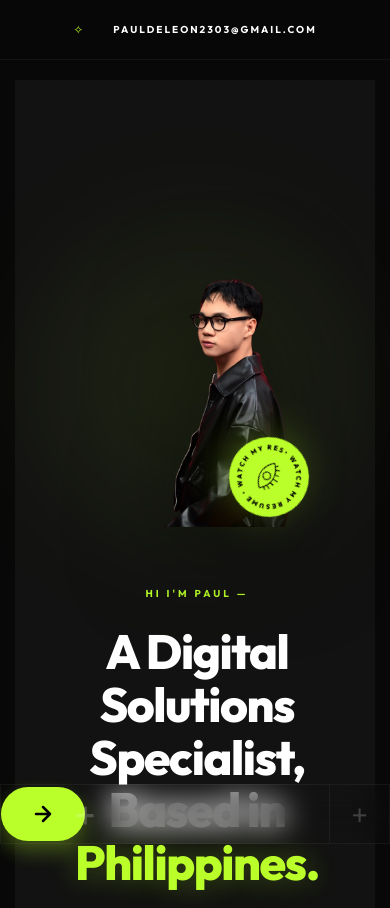
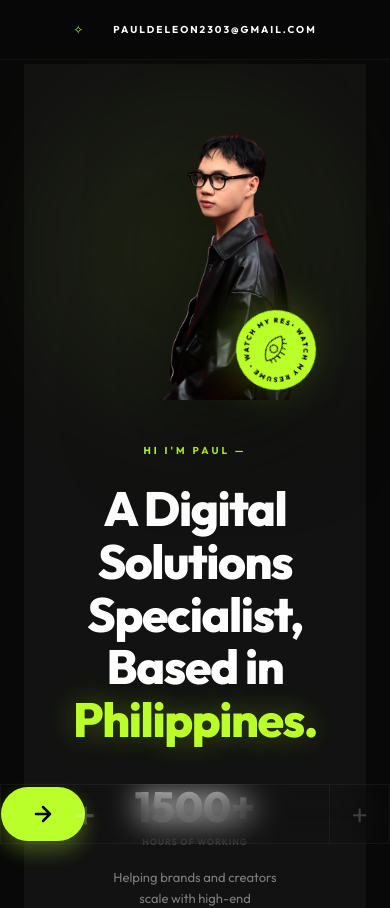
Before and after one commit to pauldl23/Portfolio-SoftwareEngineer-FullStackDev, a React (Vite) app: page / in a window 390 px wide. Shown: the top 908 px of the page. Built offline with nearby package versions, Linux system fonts and the light colour scheme.

Commit message:
feat: optimize animations, media loading performance, and mobile responsive layout

```diff
--- a/src/components/BioSection.jsx
+++ b/src/components/BioSection.jsx
@@ -1,5 +1,6 @@
 import React from 'react';
 import { motion } from 'framer-motion';
+import { fastTransition } from '../utils/animations';
 
 const BioSection = () => {
   return (
@@ -11,10 +12,11 @@ const BioSection = () => {
               className="arched-glass-frame"
               initial={{ clipPath: "inset(100% 0% 0% 0%)" }}
               whileInView={{ clipPath: "inset(0% 0% 0% 0%)" }}
-              transition={{ duration: 1.5, ease: [0.16, 1, 0.3, 1] }}
+              viewport={{ once: true, margin: "-50px" }}
+              transition={fastTransition}
             >
-              <img src="assets/section2/25_bg.png" alt="nature" className="bio-frame-bg" />
-              <img src="page-sections/otherassets/profile2.png" alt="Paul" className="bio-portrait" />
+              <img src="assets/section2/25_bg.png" alt="nature" className="bio-frame-bg" loading="lazy" decoding="async" />
+              <img src="page-sections/otherassets/profile2.png" alt="Paul" className="bio-portrait" loading="lazy" decoding="async" />
 
               <motion.div
                 className="diagonal-lime-strip"
@@ -37,7 +39,8 @@ const BioSection = () => {
           className="bio-text-side"
           initial={{ opacity: 0, x: 50 }}
           whileInView={{ opacity: 1, x: 0 }}
-          transition={{ duration: 1, delay: 0.3 }}
+          viewport={{ once: true, margin: "-50px" }}
+          transition={fastTransition}
         >
           <div className="bio-pill">BIO</div>
           <h2 className="bio-headline">
--- a/src/components/HeroSection.jsx
+++ b/src/components/HeroSection.jsx
@@ -1,5 +1,6 @@
 import React from 'react';
 import { motion } from 'framer-motion';
+import { fastTransition } from '../utils/animations';
 
 const HeroSection = () => {
   return (
@@ -9,7 +10,8 @@ const HeroSection = () => {
           className="hero-text-block"
           initial={{ opacity: 0, x: -50 }}
           whileInView={{ opacity: 1, x: 0 }}
-          transition={{ duration: 1, ease: [0.16, 1, 0.3, 1] }}
+          viewport={{ once: true, margin: "-50px" }}
+          transition={fastTransition}
         >
           <div className="hero-greeting">HI I'M PAUL —</div>
           <h1 className="hero-title">
@@ -40,12 +42,15 @@ const HeroSection = () => {
             className="portrait-frame"
             initial={{ opacity: 0, scale: 0.95, y: 20 }}
             whileInView={{ opacity: 1, scale: 1, y: 0 }}
-            transition={{ duration: 1.2, ease: [0.16, 1, 0.3, 1] }}
+            viewport={{ once: true, margin: "-50px" }}
+            transition={fastTransition}
           >
             <img
               src="assets/13_profilephoto.png"
               alt="Paul"
               className="main-portrait"
+              loading="eager"
+              fetchpriority="high"
             />
 
             <motion.a
@@ -58,7 +63,7 @@ const HeroSection = () => {
               transition={{ repeat: Infinity, duration: 20, ease: "linear" }}
             >
               <div className="resume-badge">
-                <img src="assets/8_eye.png" alt="eye" className="eye-icon" />
+                <img src="assets/8_eye.png" alt="eye" className="eye-icon" loading="lazy" decoding="async" />
                 <svg viewBox="0 0 100 100" className="badge-svg">
                   <path id="circlePathHero" d="M 50, 50 m -35, 0 a 35,35 0 1,1 70,0 a 35,35 0 1,1 -70,0" fill="transparent" />
                   <text className="badge-text">
--- a/src/components/NavOverlay.jsx
+++ b/src/components/NavOverlay.jsx
@@ -1,5 +1,6 @@
 import React from 'react';
 import { motion } from 'framer-motion';
+import { fastTransition } from '../utils/animations';
 
 const menuItems = [
   { name: 'Home', section: 1 },
@@ -19,7 +20,7 @@ const NavOverlay = ({ isOpen, onClose, activeSection, onNavigate }) => {
       className="nav-overlay-container"
       initial={{ x: '-100%' }}
       animate={{ x: 0 }}
-      transition={{ duration: 0.4, ease: [0.16, 1, 0.3, 1] }}
+      transition={fastTransition}
       exit={{ x: '-100%', transition: { duration: 0.3, ease: "easeIn" } }}
     >
       <div className="nav-menu-content">
--- a/src/components/Section4Works.jsx
+++ b/src/components/Section4Works.jsx
@@ -1,5 +1,6 @@
 import React from 'react';
 import { motion } from 'framer-motion';
+import { fastTransition } from '../utils/animations';
 
 const experiences = [
   {
@@ -37,7 +38,8 @@ const Section4Works = () => {
             className="exp-text-side"
             initial={{ opacity: 0, x: -30 }}
             whileInView={{ opacity: 1, x: 0 }}
-            transition={{ duration: 1 }}
+            viewport={{ once: true, margin: "-50px" }}
+            transition={fastTransition}
           >
             <div className="exp-badge">MY EXPERIENCE</div>
             <h2 className="exp-headline">
@@ -69,7 +71,8 @@ const Section4Works = () => {
                 className="exp-row-premium"
                 initial={{ opacity: 0, y: 20 }}
                 whileInView={{ opacity: 1, y: 0 }}
-                transition={{ duration: 0.5, delay: index * 0.1 }}
+                viewport={{ once: true, margin: "-50px" }}
+                transition={{ ...fastTransition, delay: index * 0.08 }}
               >
                 <div className="exp-year-col">
                   <div className="neon-pill">{exp.year}</div>
--- a/src/components/Section7Video.jsx
+++ b/src/components/Section7Video.jsx
@@ -51,15 +51,17 @@ const projects = [
 /* Slide container transition */
 const slideVariants = {
   enter: (direction) => ({
-    x: direction > 0 ? '100%' : '-100%',
+    x: direction > 0 ? 400 : -400,
     opacity: 0,
   }),
   center: {
+    zIndex: 1,
     x: 0,
     opacity: 1,
   },
   exit: (direction) => ({
-    x: direction < 0 ? '100%' : '-100%',
+    zIndex: 0,
+    x: direction < 0 ? 400 : -400,
     opacity: 0,
   }),
 };
@@ -199,7 +201,10 @@ const Section7Video = () => {
               initial="enter"
               animate="center"
               exit="exit"
-              transition={{ duration: 0.55, ease: [0.16, 1, 0.3, 1] }}
+              transition={{
+                x: { type: "spring", stiffness: 450, damping: 35 },
+                opacity: { duration: 0.25 }
+              }}
             >
               {/* Left: Project Details */}
               <div className="project-details-side">
@@ -261,6 +266,7 @@ const Section7Video = () => {
                             allow="autoplay; fullscreen"
                             frameBorder="0"
                             allowFullScreen
+                            loading="lazy"
                             title={current.titleAccent}
                           ></iframe>
                         ) : (
--- a/src/components/Section8DataScience.jsx
+++ b/src/components/Section8DataScience.jsx
@@ -43,15 +43,17 @@ const projects = [
 /* Slide container transition */
 const slideVariants = {
   enter: (direction) => ({
-    x: direction > 0 ? '100%' : '-100%',
+    x: direction > 0 ? 400 : -400,
     opacity: 0,
   }),
   center: {
+    zIndex: 1,
     x: 0,
     opacity: 1,
   },
   exit: (direction) => ({
-    x: direction < 0 ? '100%' : '-100%',
+    zIndex: 0,
+    x: direction < 0 ? 400 : -400,
     opacity: 0,
   }),
 };
@@ -170,7 +172,10 @@ const Section8DataScience = () => {
               initial="enter"
               animate="center"
               exit="exit"
-              transition={{ duration: 0.55, ease: [0.16, 1, 0.3, 1] }}
+              transition={{
+                x: { type: "spring", stiffness: 450, damping: 35 },
+                opacity: { duration: 0.25 }
+              }}
             >
               {/* Left: Project Details */}
               <div className="project-details-side">
@@ -245,6 +250,8 @@ const Section8DataScience = () => {
                         src={current.image}
                         alt={current.titleAccent}
                         className="project-screenshot"
+                        loading="lazy"
+                        decoding="async"
                       />
                     ) : (
                       <div className="project-placeholder">
--- a/src/index.css
+++ b/src/index.css
@@ -10,6 +10,8 @@
   --grid-size: 100px;
   --frost-blur: blur(25px); /* More intense frost */
   --transition-smooth: cubic-bezier(0.16, 1, 0.3, 1);
+  --speed-fast: 0.3s;
+  --speed-instant: 0.15s;
 }
 
 @media (max-width: 1200px) {
@@ -28,6 +30,14 @@
   margin: 0;
   padding: 0;
   box-sizing: border-box;
+}
+
+a, button, .glass-card, .badge {
+  transition: all var(--speed-fast) var(--transition-smooth);
+}
+
+button:active, .badge:active {
+  transition-duration: var(--speed-instant);
 }
 
 body {
@@ -138,19 +148,28 @@ body {
 }
 
 @media (max-width: 768px) {
+  /* Remove forced viewport heights on mobile */
+  .section-wrapper {
+    height: auto !important;
+    min-height: max-content !important;
+    padding: 4rem 1.5rem !important; /* Standardize vertical padding */
+    margin-bottom: 0 !important;
+    display: flex;
+    flex-direction: column;
+    justify-content: center;
+    scroll-snap-align: none !important;
+  }
+
+  /* Compact heavy gaps in main wrappers */
+  .flex-col, .grid {
+    gap: 2rem !important; /* Reduce massive desktop gaps */
+  }
+
+  /* Ensure the scroll container flows naturally */
   .scroll-container {
-    scroll-snap-type: none;
-    overflow-y: auto;
-    overflow-x: hidden;
-    height: auto;
-    min-height: 100vh;
-  }
-
-  .section-wrapper {
-    height: auto;
-    min-height: 100vh;
-    scroll-snap-align: none;
-    padding: 100px 20px; /* Increased padding */
+    height: auto !important;
+    overflow-y: visible !important;
+    scroll-snap-type: none !important; /* Disable scroll snapping on mobile for a tighter feed */
   }
 }
 
@@ -390,15 +409,15 @@ body {
 
 @media (max-width: 768px) {
   .hero-section {
-    padding: 120px 20px 60px 20px; /* More top padding to clear header and bottom space */
-    height: auto;
-    min-height: 100vh;
+    padding: 0 !important;
+    height: auto !important;
+    min-height: auto !important;
   }
 
   .hero-content {
     grid-template-columns: 1fr;
     grid-template-rows: auto auto;
-    gap: 40px;
+    gap: 24px;
     border: none;
     height: auto; /* Allow growth */
   }
@@ -509,6 +528,9 @@ body {
   .hero-visual-zone {
     order: 1;
     margin-bottom: 20px;
+    width: 100%;
+    display: flex;
+    justify-content: center;
   }
 }
 
@@ -541,7 +563,8 @@ body {
 @media (max-width: 768px) {
   .portrait-frame {
     width: 100%;
-    max-width: 300px;
+    max-width: 360px;
+    aspect-ratio: auto;
     background: transparent;
     border: none;
     backdrop-filter: none;
@@ -554,6 +577,13 @@ body {
   height: auto;
   object-fit: cover;
   filter: drop-shadow(0 20px 50px rgba(0,0,0,0.5));
+}
+
+@media (max-width: 768px) {
+  .main-portrait {
+    max-width: 360px;
+    width: 100%;
+  }
 }
 
 .resume-badge-wrap {
--- /dev/null
+++ b/src/utils/animations.js
@@ -0,0 +1,14 @@
+export const globalEase = [0.16, 1, 0.3, 1];
+
+export const fastTransition = {
+  duration: 0.4,
+  ease: globalEase
+};
+
+export const fastStagger = {
+  animate: {
+    transition: {
+      staggerChildren: 0.08
+    }
+  }
+};
```
Also changed, not shown: src/components/Section3Services.jsx (+6 -3 lines), src/components/Section5Skills.jsx (+7 -2 lines), src/components/Section6Projects.jsx (+12 -3 lines), src/components/Section9Contact.jsx (+13 -12 lines), 2 other files (tests, documents, lock files or other folders).
